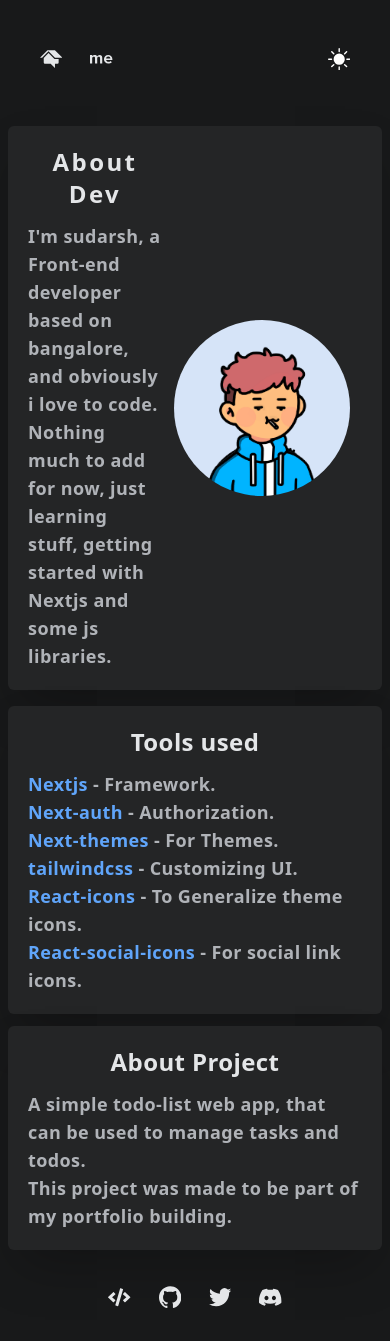
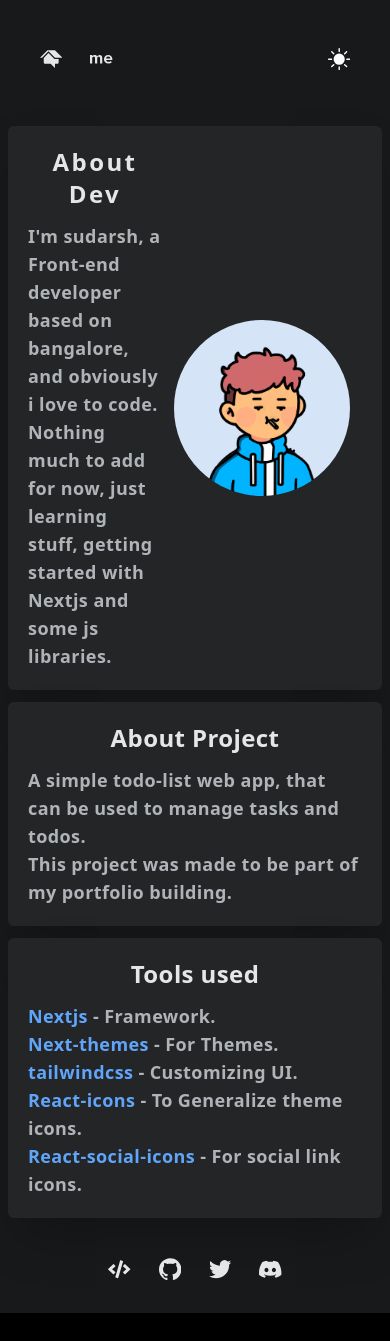
Before and after one commit to k8pai/todolist, a Next.js app: page /about in a window 390 px wide. After the commit the page ends 1313 px from the top, so only its background shows below. Built offline with nearby package versions, Linux system fonts and the light colour scheme.

Commit message:
🚀 updated about page contents 🚀 updated list contents and buttons 🚀 updated layout section to center contents 🚀 made mobile responsive 🚀 added about dev contents
> 4-11-2022

```diff
--- a/pages/about.js
+++ b/pages/about.js
@@ -20,17 +20,6 @@ export default function about() {
 						alt='dev picture' />
 				</div>
 			</div>
-			<div className='p-5 m-2 sm:mx-2 sm:my-1 xsm:mx-2 xsm:my-1 w-fit space-y-3 rounded-md tracking-wide shadow-2xl bg-pritxt dark:bg-secbg h-fit'>
-				<h1 className='text-center text-pribg dark:text-pritxt text-2xl md:text-xl sm:text-lg xsm:text-lg'>Tools used</h1>
-				<ul className='text-terbg dark:text-sectxt text-lg sm:text-base xsm:text-base'>
-					<h1 className=''><Link className='transition duration-200 text-blue-400 hover:cursor-pointer hover:text-blue-600' href={"https://nextjs.org/"}> Nextjs</Link> - Framework.</h1>
-					<h1 className=''><Link className='transition duration-200 text-blue-400 hover:cursor-pointer hover:text-blue-600' href={"https://next-auth.js.org/"}> Next-auth</Link> - Authorization.</h1>
-					<h1 className=''><Link className='transition duration-200 text-blue-400 hover:cursor-pointer hover:text-blue-600' href={"https://github.com/pacocoursey/next-themes"}> Next-themes</Link> - For Themes.</h1>
-					<h1 className=''><Link className='transition duration-200 text-blue-400 hover:cursor-pointer hover:text-blue-600' href={"https://tailwindcss.com/"}> tailwindcss</Link> - Customizing UI.</h1>
-					<h1 className=''><Link className='transition duration-200 text-blue-400 hover:cursor-pointer hover:text-blue-600' href={"https://react-icons.github.io/react-icons/"}> React-icons</Link> - To Generalize theme icons.</h1>
-					<h1 className=''><Link className='transition duration-200 text-blue-400 hover:cursor-pointer hover:text-blue-600' href={"https://jaketrent.github.io/react-social-icons/"}> React-social-icons</Link> - For social link icons.</h1>
-				</ul>
-			</div>
 			<div className='p-5 m-2 sm:mx-2 sm:my-1 xsm:mx-2 xsm:my-1 my-1 w-fit rounded-md tracking-wide space-y-3 shadow-2xl bg-pritxt dark:bg-secbg h-fit'>
 				<h1 className=' text-center text-2xl md:text-xl sm:text-lg xsm:text-lg'>About Project</h1>
 				<div className='text-pribg dark:text-sectxt text-lg sm:text-base xsm:text-base'>
@@ -38,6 +27,17 @@ export default function about() {
 					<p className=''>This project was made to be part of my portfolio building.</p>
 				</div>
 			</div>
+			<div className='p-5 m-2 sm:mx-2 sm:my-1 xsm:mx-2 xsm:my-1 w-fit space-y-3 rounded-md tracking-wide shadow-2xl bg-pritxt dark:bg-secbg h-fit'>
+				<h1 className='text-center text-pribg dark:text-pritxt text-2xl md:text-xl sm:text-lg xsm:text-lg'>Tools used</h1>
+				<ul className='text-terbg dark:text-sectxt text-lg sm:text-base xsm:text-base'>
+					<h1 className=''><Link className='transition duration-200 text-blue-400 hover:cursor-pointer hover:text-blue-600' href={"https://nextjs.org/"}> Nextjs</Link> - Framework.</h1>
+					{/* <h1 className=''><Link className='transition duration-200 text-blue-400 hover:cursor-pointer hover:text-blue-600' href={"https://next-auth.js.org/"}> Next-auth</Link> - Authorization.</h1> */}
+					<h1 className=''><Link className='transition duration-200 text-blue-400 hover:cursor-pointer hover:text-blue-600' href={"https://github.com/pacocoursey/next-themes"}> Next-themes</Link> - For Themes.</h1>
+					<h1 className=''><Link className='transition duration-200 text-blue-400 hover:cursor-pointer hover:text-blue-600' href={"https://tailwindcss.com/"}> tailwindcss</Link> - Customizing UI.</h1>
+					<h1 className=''><Link className='transition duration-200 text-blue-400 hover:cursor-pointer hover:text-blue-600' href={"https://react-icons.github.io/react-icons/"}> React-icons</Link> - To Generalize theme icons.</h1>
+					<h1 className=''><Link className='transition duration-200 text-blue-400 hover:cursor-pointer hover:text-blue-600' href={"https://jaketrent.github.io/react-social-icons/"}> React-social-icons</Link> - For social link icons.</h1>
+				</ul>
+			</div>
         </div>
     </div>
   )
```
Also changed, not shown: components/Header.js (+0 -20 lines).
